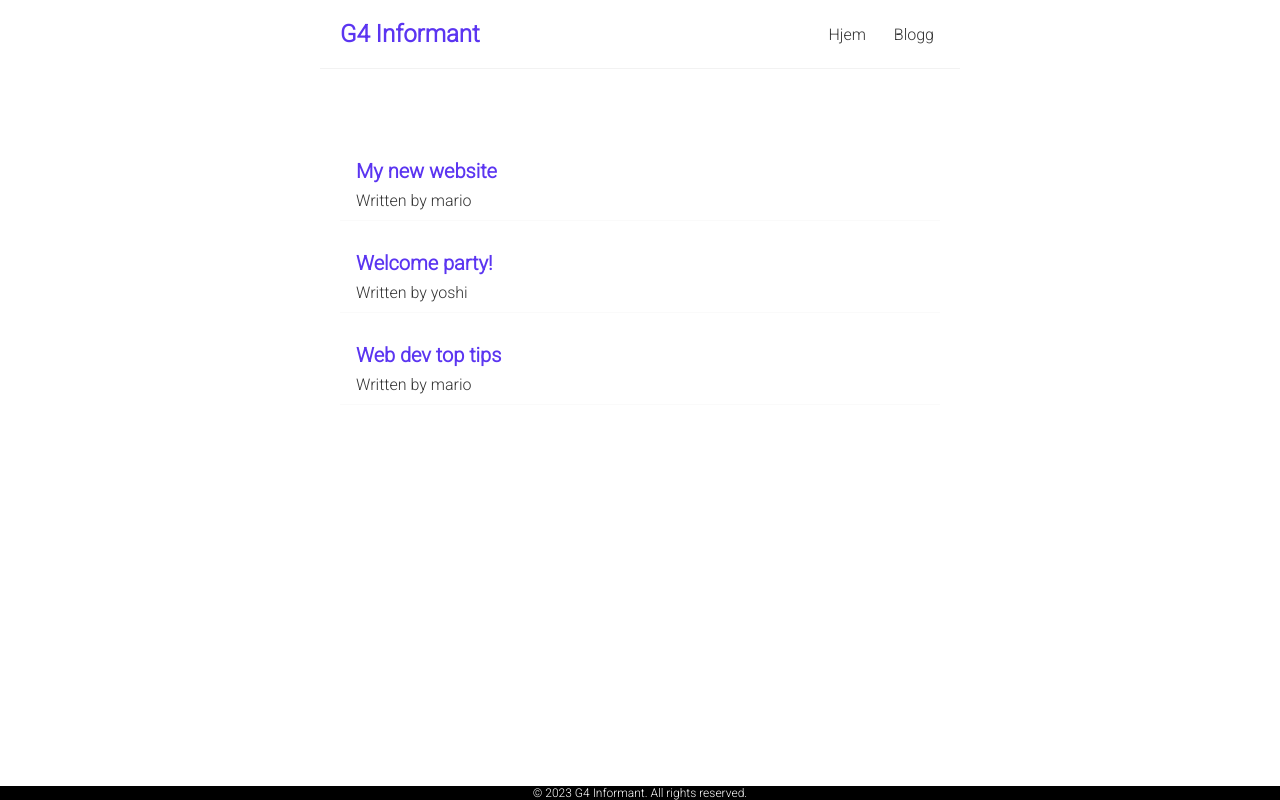
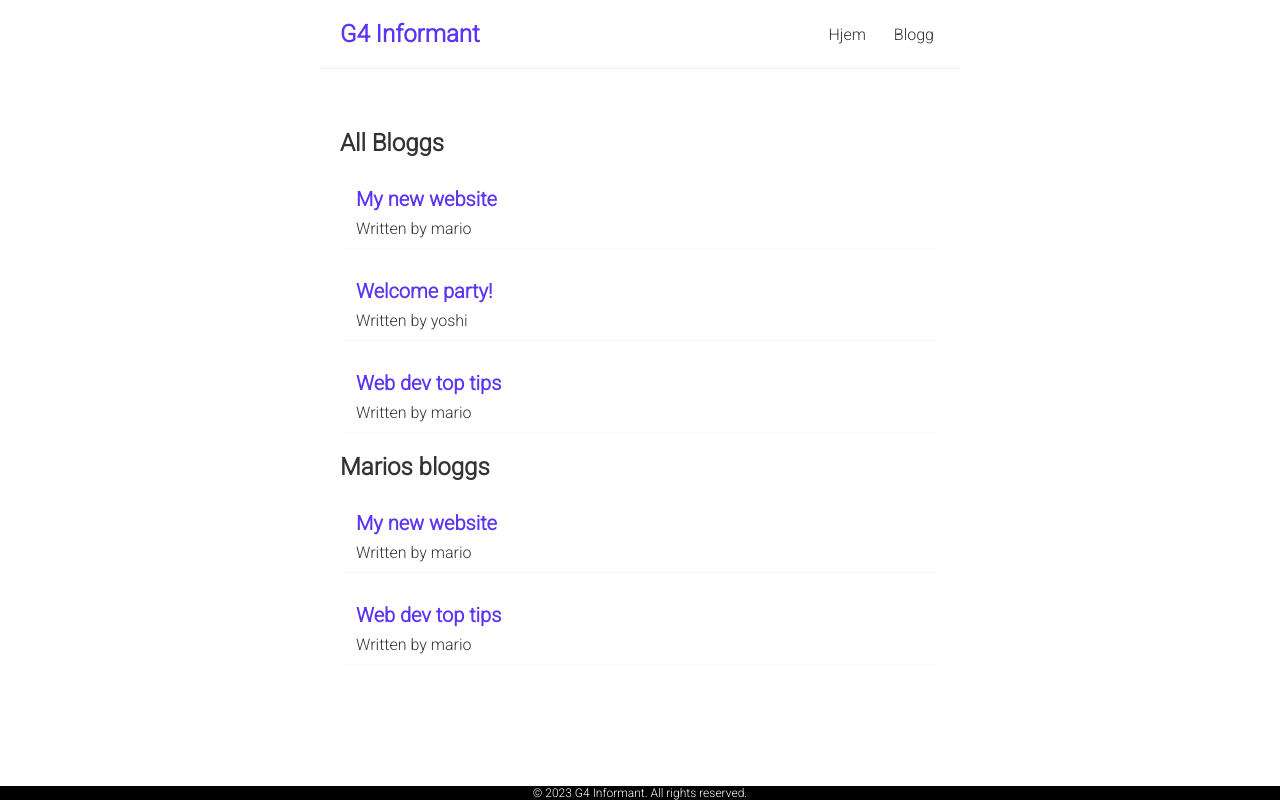
Before and after one commit to vegardwaka/g4informant, a React (Create React App) app in the folder g4-informant/: page /blogg in a window 1280 px wide. Built offline with nearby package versions, Linux system fonts and the light colour scheme.

Commit message:
blog list sort

```diff
--- /dev/null
+++ b/g4-informant/src/BlogList.js
@@ -0,0 +1,18 @@
+const BlogList = (props) => {
+    const blogs = props.blogs;
+    const title = props.title;
+
+    return (
+        <div className="blog-list">
+            <h2>{title}</h2>
+        {blogs.map((blog) => (
+        <div className="blog-preview" key={blog.id}>
+        <h2>{ blog.title }</h2>
+        <p>Written by { blog.author }</p>
+        </div>
+      ))}
+        </div>
+     );
+}
+
+export default BlogList;
--- a/g4-informant/src/Blogg.js
+++ b/g4-informant/src/Blogg.js
@@ -1,8 +1,8 @@
 import React from "react";
 import { useState } from "react";
+import BlogList from "./BlogList";
 
 const Blogg = () => {
-
   const [blogs, setBlogs] = useState([
 { title: 'My new website', body: 'lorem ipsum...', author: 'mario', id: 1 },
 { title: 'Welcome party!', body: 'lorem ipsum...', author: 'yoshi', id: 2 },
@@ -11,12 +11,8 @@
 
   return (
     <div className="blogg">
-      {blogs.map((blog) => (
-        <div className="blog-preview" key={blog.id}>
-        <h2>{ blog.title }</h2>
-        <p>Written by { blog.author }</p>
-        </div>
-      ))}
+      <BlogList blogs={blogs} title="All Bloggs" />
+      <BlogList blogs={blogs.filter((blog)=> blog.author === "mario")} title="Marios bloggs" />
     </div>
   );
 }
```
